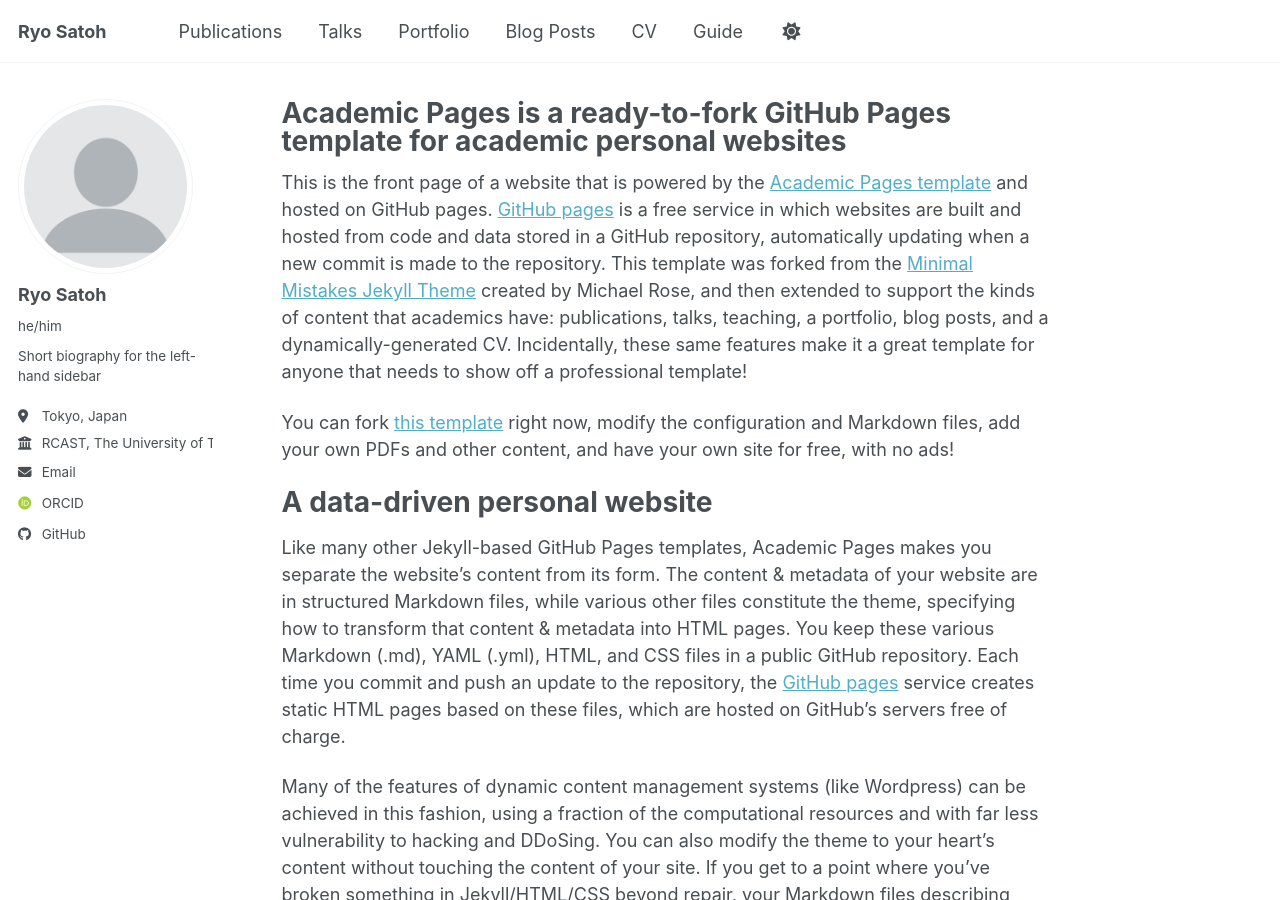
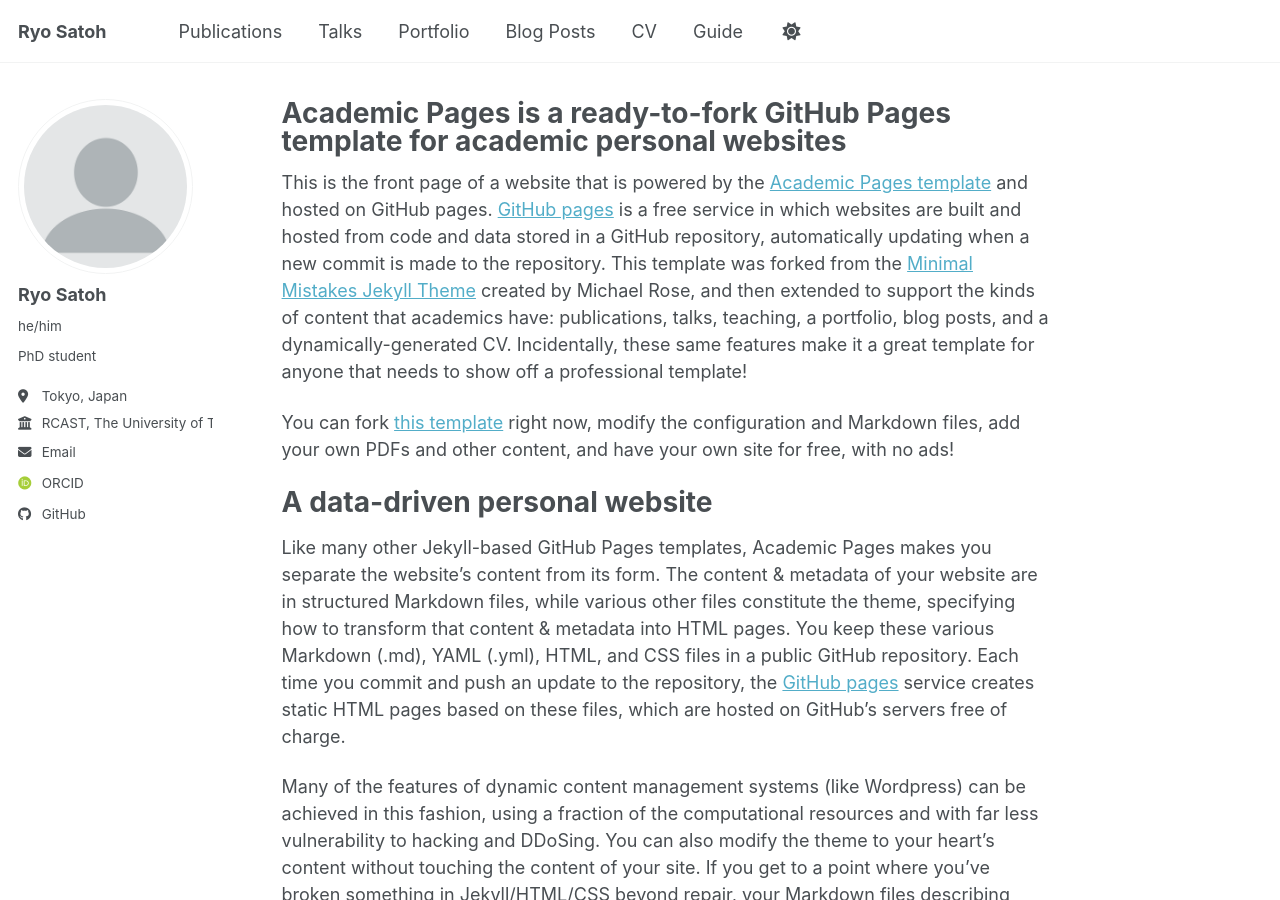
Before and after one commit to ryosatoh/ryosatoh.github.io, a Jekyll site: the page built from _pages/about.md, in a window 1280 px wide and 900 px high. Built offline with Jekyll 4.4.1, drawn with Linux system fonts in a browser that asks for light colours; some web fonts are replaced; a script bundle is joined from its source files by our own code; library files that are not in the unit come from our copies.

Commit message:
Update _config.yml
Change the short biography

```diff
--- a/_config.yml
+++ b/_config.yml
@@ -26,7 +26,7 @@
   avatar           : "profile.png"
   name             : "Ryo Satoh"
   pronouns         : "he/him"
-  bio              : "Short biography for the left-hand sidebar"
+  bio              : "PhD student"
   location         : "Tokyo, Japan"
   employer         : "RCAST, The University of Tokyo"
   uri              : # URL
```
